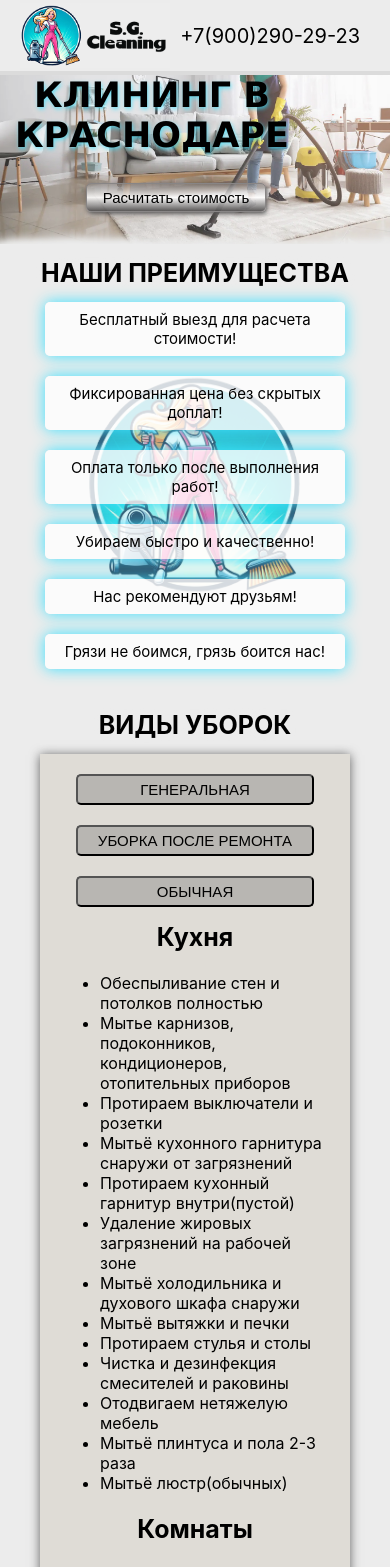
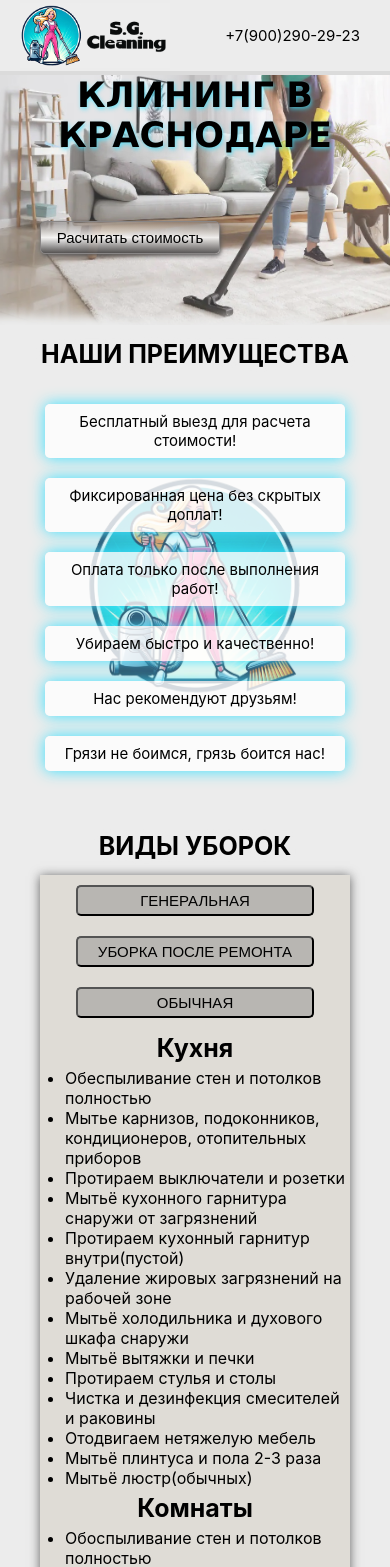
Before and after one commit to KirItPro/cleaning, a React (Create React App) app: page / in a window 390 px wide. Shown: the top 1567 px of the page. Built offline with nearby package versions, Linux system fonts and the light colour scheme.

Commit message:
adapt. to css

```diff
--- a/src/App.css
+++ b/src/App.css
@@ -38,6 +38,7 @@ p {
 }
 .promo-img {
   max-width: 100%;
+  object-fit: cover;
   margin: 0;
   padding: 0;
   opacity: .8;
@@ -223,6 +224,7 @@ ul {
 .price-img {
   border-top:4px solid #c9c9c9bb;
   width: 90vw;
+  object-fit: cover;
   opacity: .3;
 }
 .price-text {
@@ -238,24 +240,21 @@ ul {
   .types-img {
     display: none;
   }
+  .price-img {
+  height: 150vh;
+  }
 }
+
 @media (max-width: 650px) {
-  .promo-button {
-    width: 250px;
-    padding: 15px;
-    font-size: 15px;
-  }
   .header-tel {
     font-size: 20px;
   }
-  .types-buttons {
-    display: grid;
-  }
-  .types-work_button {
-    font-size: 15px;
+  .promo{
+    height: 320px;
   }
   .mainTitle {
-    font-size: 40px;
+    width: auto;
+    font-size: 50px;
   }
   h2 {
     font-size: 25px;
@@ -264,6 +263,17 @@ ul {
   h3 {
     font-size: 25px;
     text-align: center;
+  }
+  .types-buttons {
+    display: grid;
+  }
+  .types-work_button {
+    font-size: 15px;
+  }
+  .promo-button {
+    width: 250px;
+    padding: 15px;
+    font-size: 15px;
   }
   .place-time {
     display: none;
@@ -287,9 +297,14 @@ ul {
   }
 }
 @media (max-width: 440px) {
+  .header-tel {
+    font-size: 15px;
+  }
   .mainTitle {
-    margin: 0 5px;
+    margin: 0;
+    padding: 0;
     font-size: 35px;
+    text-align: center;
   }
   .promo-bg {
     margin:0;
@@ -297,8 +312,10 @@ ul {
   }
   .promo-button {
     width: 180px;
-    padding: 5px;
-    margin-left: 40%;
+    padding: 7px;
+    margin: 0;
+    margin-left: 40px;
+    margin-top: 30px;
   }
   .info-allblocks {
     grid-template-columns: 100%;
@@ -308,7 +325,19 @@ ul {
     margin: 14px 0;
   }
   .info {
-    padding: 70px 0;
+    padding: 90px 0;
   }
-
+  .promo{
+    height: 250px;
+  }
+  .types {
+    padding: 0;
+  }
+  .types-room_select {
+    padding: 0 5px 0 25px ;
+    margin: 0;
+  }
+  ul {
+    padding: 0;
+  }
 }
--- a/src/components/typesWorck/Types.js
+++ b/src/components/typesWorck/Types.js
@@ -39,7 +39,7 @@ export default function Types() {
                     <h3>{type.rooms.kitchen ? type.title[0]: console.log(`Не отображаю заголовок ${type.title[0]}`)}</h3>
                     {/* {console.log(allRooms[0])} */}
                     <div className='types-room'>
-                        <ul>
+                        <ul className='types-room_select'>
                             {type.rooms.kitchen ? type.rooms.kitchen.map(e => <li>{e}</li>): console.log('Нет раздела')}
                         </ul>
                         <img className='types-img' src={CITCHEN} alt='citchen'></img>
@@ -48,7 +48,7 @@ export default function Types() {
                     <h3>{type.rooms.badroom ? type.title[1]: console.log(`Не отображаю заголовок ${type.title[1]}`)}</h3>
                     <div className='types-room'>
                         <img className='types-img' src={BADROOM} alt='badroom'></img>
-                        <ul>
+                        <ul className='types-room_select'>
                             {type.rooms.badroom ? type.rooms.badroom.map(e => <li>{e}</li>): console.log('Нет раздела')}
                         </ul>
                     </div>
@@ -56,7 +56,7 @@ export default function Types() {
 
                     <h3>{type.rooms.bathroom ? type.title[2]: console.log(`Не отображаю заголовок ${type.title[2]}`)}</h3>
                     <div className='types-room'>
-                        <ul>
+                        <ul className='types-room_select'>
                             {type.rooms.bathroom ? type.rooms.bathroom.map(e => <li>{e}</li>): console.log('Нет раздела')}
                         </ul>
                         <img className='types-img' src={BATHROOM} alt='bathroom'></img>
@@ -64,7 +64,7 @@ export default function Types() {
 
 
                     <h3>{type.rooms.balcony ? type.title[3]: console.log(`Не отображаю заголовок ${type.title[3]}`)}</h3>
-                    <ul>
+                    <ul className='types-room_select'>
                         {type.rooms.balcony ? type.rooms.balcony.map(e => <li>{e}</li>): console.log('Нет раздела')}
                     </ul>
                 </div>
```
